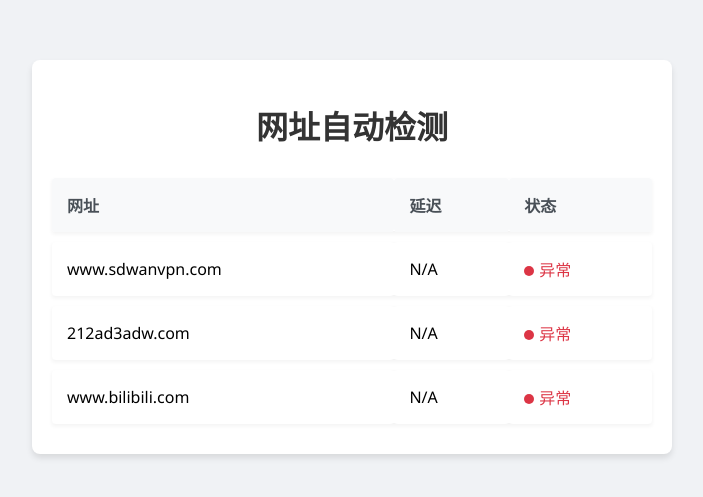
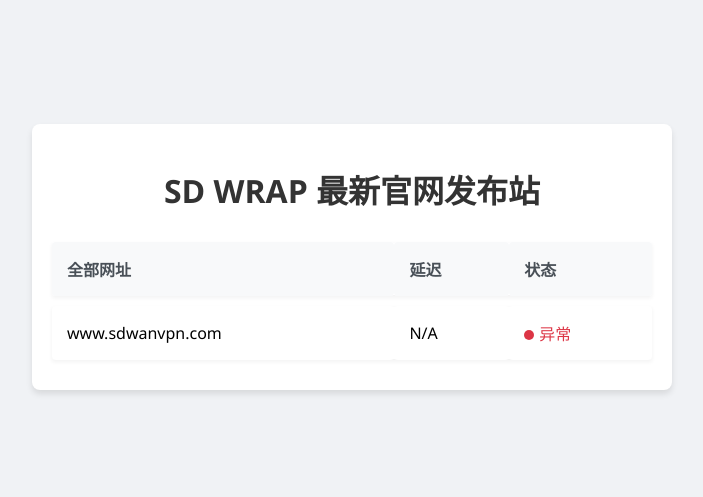
Before and after one commit to sdwrap/sdwrap.github.io, a plain HTML site: page index.html in a window 1280 px wide. Shown: the part 163-660 px from the top of the page, without its empty margins (288-991 px from the left). Drawn offline with Linux system fonts and the light colour scheme.

Commit message:
Add files via upload

```diff
--- a/index.html
+++ b/index.html
@@ -82,11 +82,11 @@
 </head>
 <body>
     <div class="container">
-        <h1>网址自动检测</h1>
+        <h1>SD WRAP 最新官网发布站</h1>
         <div id="loading" class="loading">正在检查延迟...</div>
         <table id="results" style="display: none;">
             <tr>
-                <th>网址</th>
+                <th>全部网址</th>
                 <th>延迟</th>
                 <th>状态</th>
             </tr>
@@ -94,7 +94,7 @@
     </div>
 
     <script>
-        const websites = ['www.sdwanvpn.com', '212ad3adw.com', 'www.bilibili.com'];
+        const websites = ['www.sdwanvpn.com'];
         const resultsTable = document.getElementById('results');
         const loadingDiv = document.getElementById('loading');
 
```
